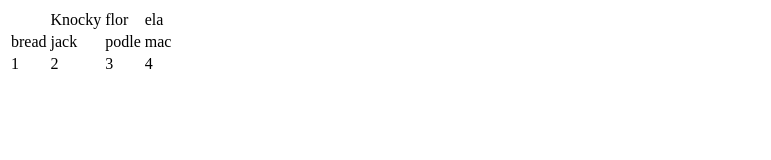
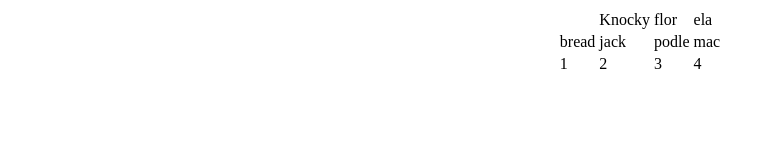
Before and after one commit to SMITASHA/SMITASHA.github.io, a plain HTML site: page index.html in a window 1280 px wide. Shown: the whole page, without its empty margins (0-771 px from the left). Drawn offline with Linux system fonts and the light colour scheme.

Commit message:
put <center> tag
better than manual spacing

```diff
--- a/index.html
+++ b/index.html
@@ -7,7 +7,7 @@
             <title>Student</title>
 
     </head>
-    <body>
+    <body><center>
         <table>
             <tbody
             <tr>
@@ -30,4 +30,5 @@
             </tr>
             </tbody>
         </table>
+    </center>
     </body>
```
